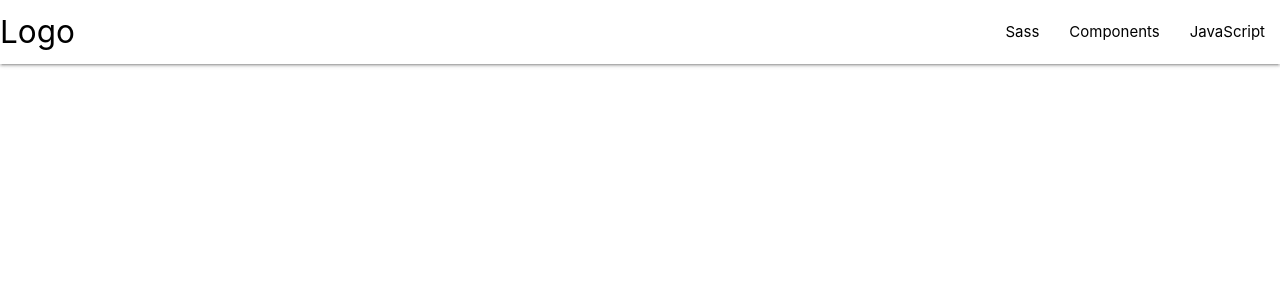
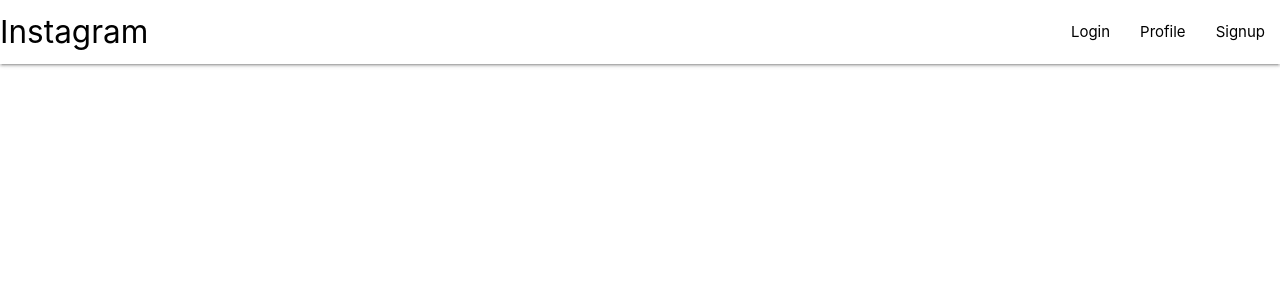
Before and after one commit to Talha-crypto/Instagramclone, a React (Create React App) app in the folder client/: page / in a window 1280 px wide. Shown: the top 300 px of the page. Built offline with nearby package versions, Linux system fonts and the light colour scheme.

Commit message:
Frontend Profile pages
Profile, Signup, Sign-in pages are set up. And Link tag of react is used to remove the refresh rate of the web app

```diff
--- a/client/src/components/NavBar.js
+++ b/client/src/components/NavBar.js
@@ -1,15 +1,16 @@
 import React from "react";
 import "../App.css";
+import { Link } from "react-router-dom"; // Link and to is used to from react instead of tag <a>. just to remove refresh rate of page
 
 const NavBar = () => {
     return (
         <nav>
             <div className="nav-wrapper white">
-                <a href="#" className="brand-logo left">Logo</a>
+                <Link to="/" className="brand-logo left">Instagram</Link>
                 <ul id="nav-mobile" className="right ">
-                    <li><a href="Login">Sass</a></li>
-                    <li><a href="Profile">Components</a></li>
-                    <li><a href="Sign-up">JavaScript</a></li>
+                    <li><Link to="/login">Login</Link></li>
+                    <li><Link to="/profile">Profile</Link></li>
+                    <li><Link to="/signup">Signup</Link></li>
                 </ul>
             </div>
         </nav>
```
Also changed, not shown: client/src/components/screens/Login.js (added, +10 -0 lines), client/src/components/screens/Profile.js (added, +10 -0 lines), client/src/components/screens/Signup.js (added, +10 -0 lines).
